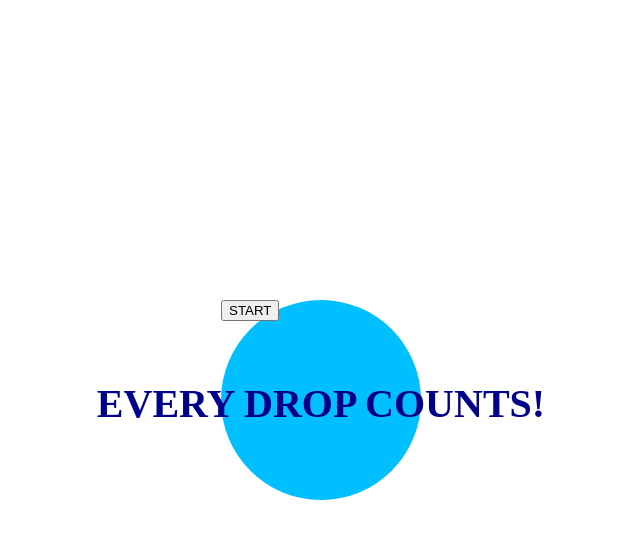
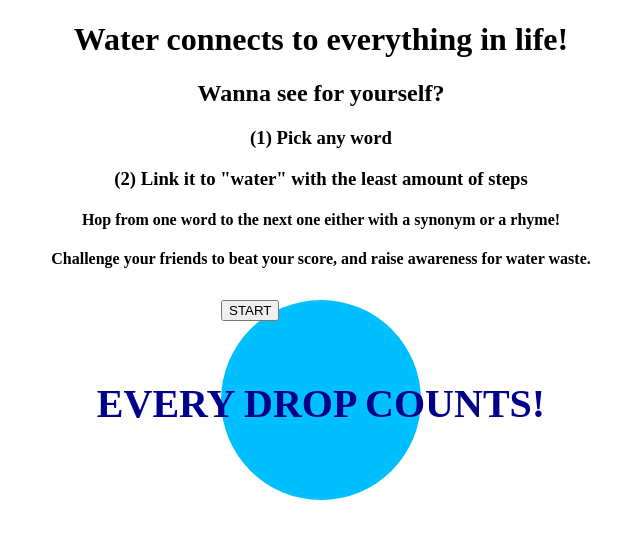
Before and after one commit to MairaGalvao/Hackthon_Zurich, a React (Create React App) app in the folder client/: page / in a window 1280 px wide. Shown: the top 538 px of the page, without its empty margins (319-959 px from the left). Built offline with nearby package versions, Linux system fonts and the light colour scheme.

Commit message:
Update MainPage.js

```diff
--- a/client/src/MainPage.js
+++ b/client/src/MainPage.js
@@ -1,4 +1,4 @@
-import React, { useState } from "react";
+import React, {useState} from "react";
 import App from "./App";
 import GameOver from "./GameOver";
 
@@ -15,6 +15,14 @@ function MainPage() {
         <>
             {displayMainPage && (
                 <div>
+                    <div style={{textAlign: 'center', alignItems:'center'}}>
+                        <h1>Water connects to everything in life!</h1>
+                        <h2>Wanna see for yourself?</h2>
+                            <h3>(1) Pick any word</h3>
+                            <h3>(2) Link it to "water" with the least amount of steps</h3>
+                        <h4>Hop from one word to the next one either with a synonym or a rhyme!</h4>
+                        <h4>Challenge your friends to beat your score, and raise awareness for water waste.</h4>
+                    </div>
                     <h1 id="titleMain">EVERY DROP COUNTS!</h1>
                     <div class="drop-container">
                         <div class="drop">
@@ -28,7 +36,7 @@ function MainPage() {
             )}
             {displayGame && (
                 <div>
-          <App />{" "}
+                    <App/>{" "}
                 </div>
             )}
 
```
Lines whose indentation alone changed are shown as unchanged.
